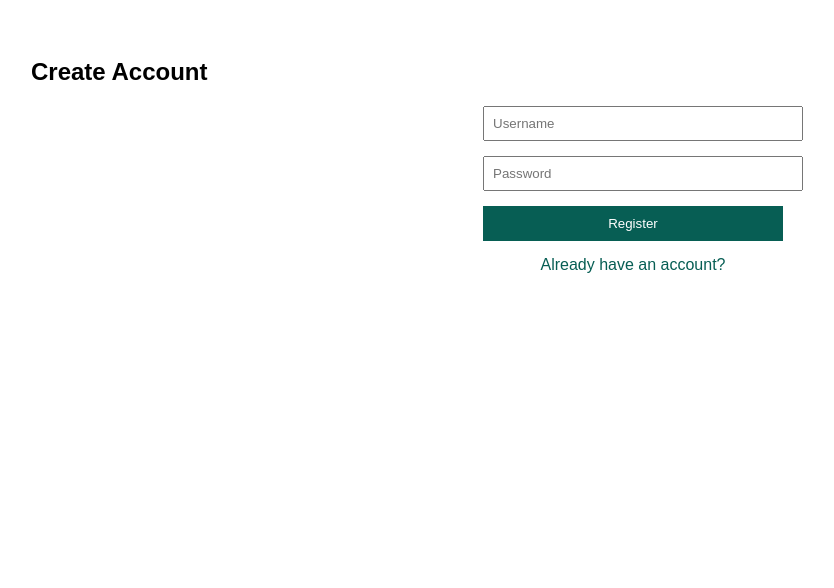
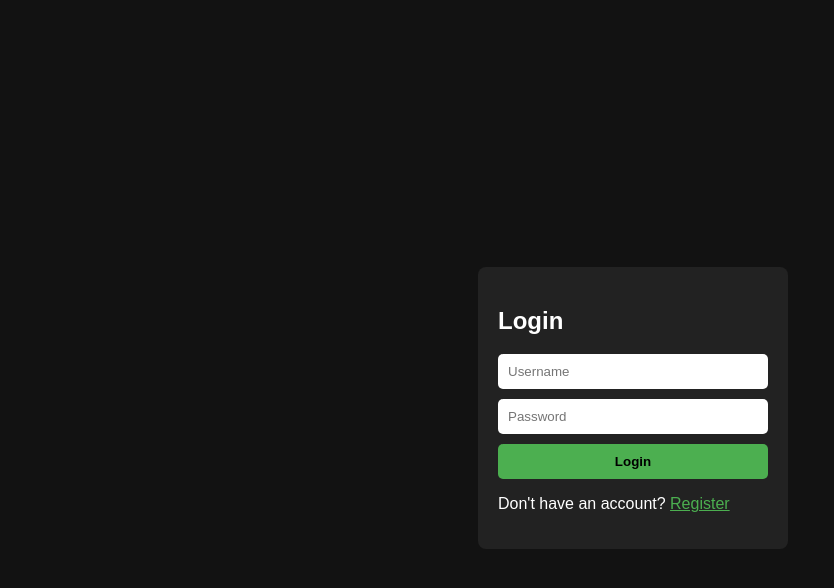
Before and after one commit to hansa-14/chat, a website: page public/register.html in a window 1280 px wide. Shown: the whole page, without its empty margins (7-841 px from the left). Drawn offline with Linux system fonts and the light colour scheme.

Commit message:
Update register.html

```diff
--- a/public/register.html
+++ b/public/register.html
@@ -2,22 +2,40 @@
 <html lang="en">
 <head>
 <meta charset="UTF-8" />
-<title>Register</title>
+<title>Login</title>
 <style>
-  body { font-family: Arial, sans-serif; padding: 30px; }
-  form { max-width: 300px; margin: auto; }
-  input { display: block; margin-bottom: 15px; width: 100%; padding: 8px; }
-  button { padding: 10px; width: 100%; background: #075e54; color: white; border: none; cursor: pointer; }
-  a { text-decoration: none; color: #075e54; display: block; margin-top: 15px; text-align: center; }
+  body { background: #121212; color: white; font-family: Arial, sans-serif; display: flex; justify-content: center; align-items: center; height: 100vh; }
+  form { background: #222; padding: 20px; border-radius: 8px; }
+  input { display: block; margin-bottom: 10px; width: 250px; padding: 10px; border-radius: 5px; border: none; }
+  button { width: 100%; padding: 10px; background: #4caf50; border: none; border-radius: 5px; font-weight: bold; cursor: pointer; color: black; }
+  button:hover { background: #45a049; }
+  a { color: #4caf50; }
 </style>
 </head>
 <body>
-<h2>Create Account</h2>
-<form action="/register" method="post">
-  <input type="text" name="username" placeholder="Username" required />
-  <input type="password" name="password" placeholder="Password" required />
-  <button type="submit">Register</button>
+<form id="loginForm">
+  <h2>Login</h2>
+  <input id="username" placeholder="Username" required />
+  <input id="password" type="password" placeholder="Password" required />
+  <button type="submit">Login</button>
+  <p>Don't have an account? <a href="register.html">Register</a></p>
 </form>
-<a href="/login">Already have an account?</a>
+<script>
+  const form = document.getElementById('loginForm');
+  form.addEventListener('submit', e => {
+    e.preventDefault();
+    fetch('/register', {
+      method: 'POST',
+      headers: {'Content-Type':'application/json'},
+      body: JSON.stringify({
+        username: form.username.value,
+        password: form.password.value
+      })
+    }).then(res => {
+      if (res.ok) window.location = '/index.html';
+      else alert('Invalid credentials');
+    });
+  });
+</script>
 </body>
 </html>
```
